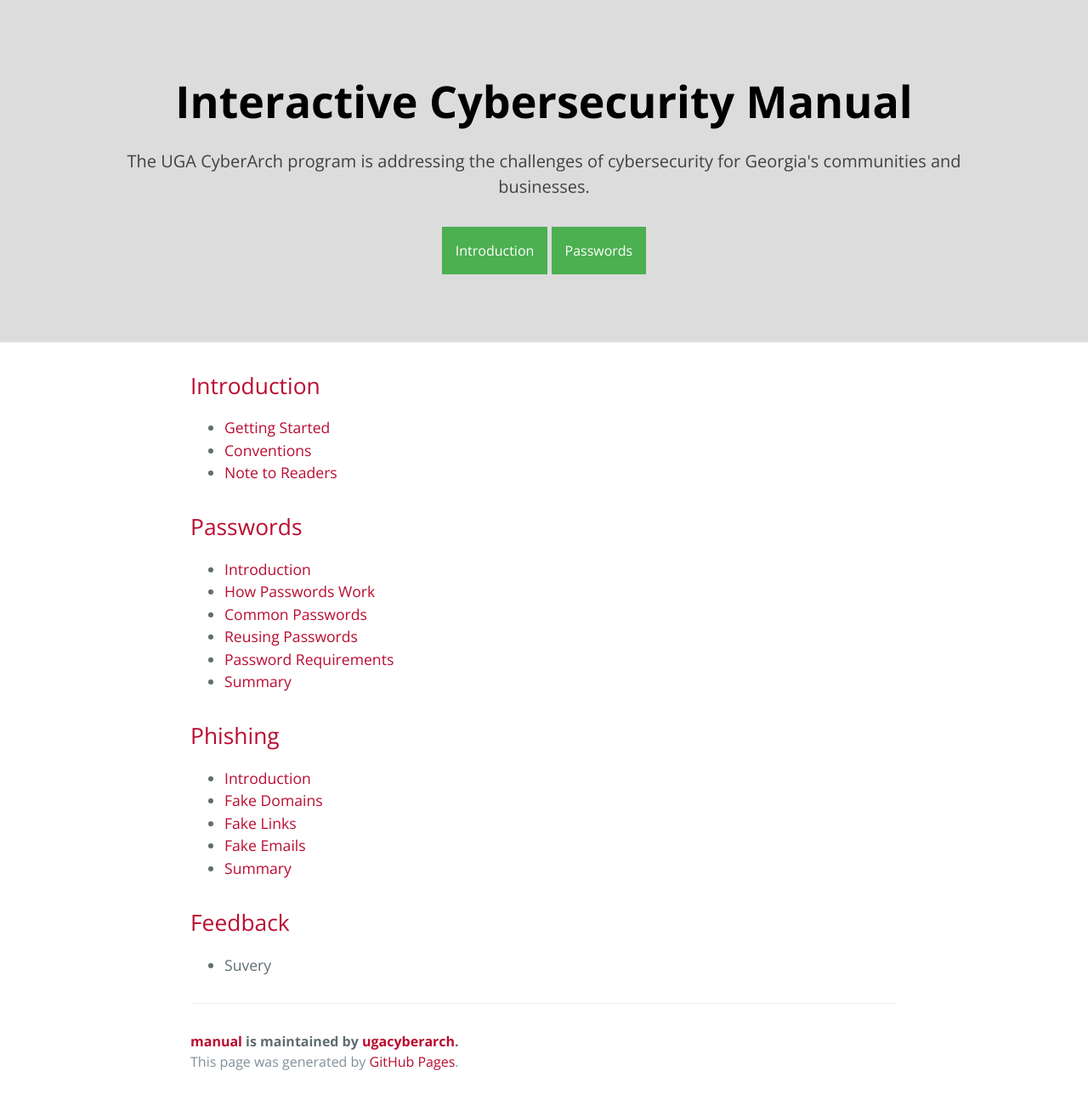
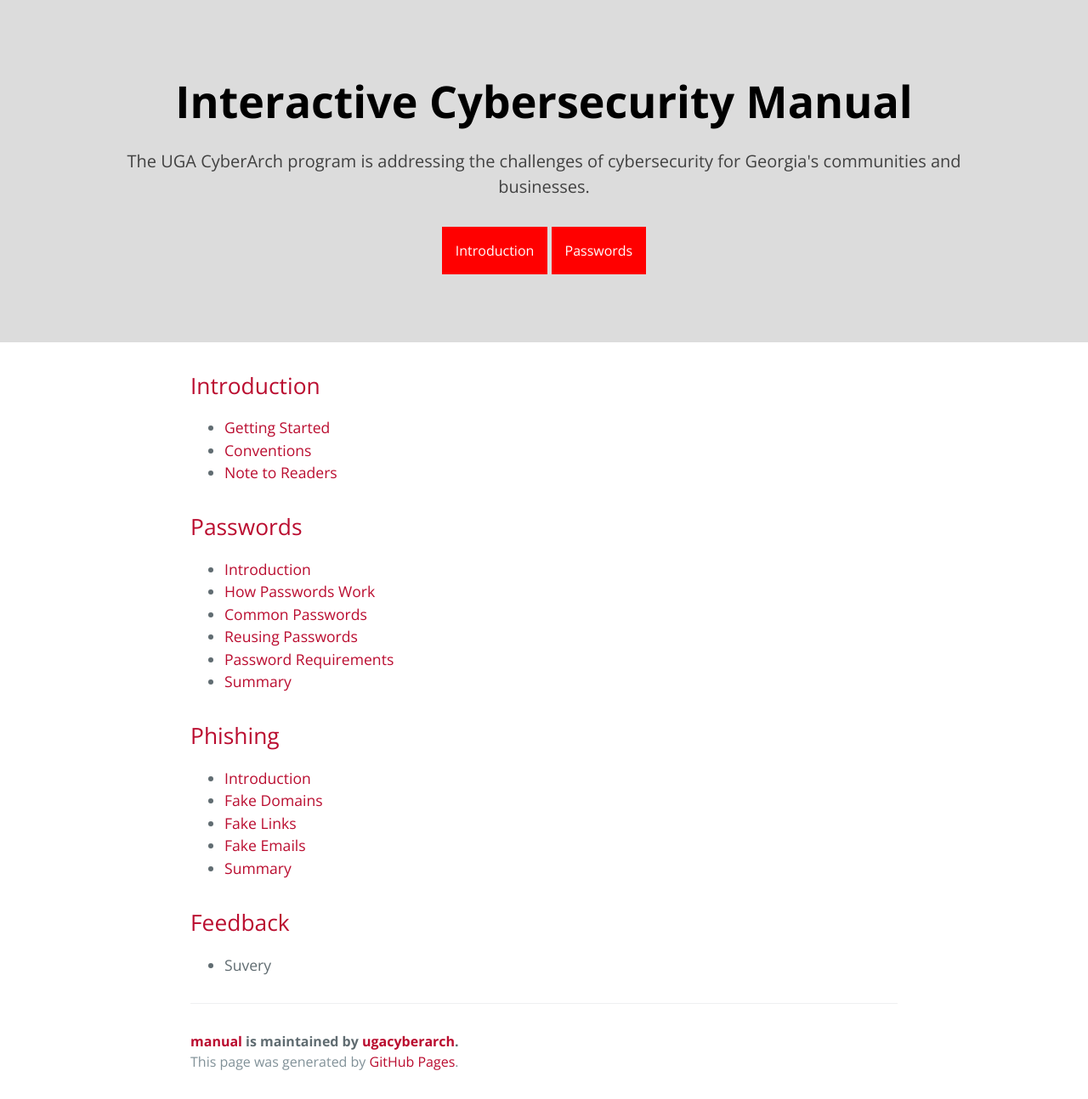
Before and after one commit to ugacyberarch/manual, a Jekyll site: the page built from index.md, in a window 1280 px wide. Shown: the whole page at 85% size. Built offline with Jekyll 4.4.1, drawn with Linux system fonts in a browser that asks for light colours.

Commit message:
Update default.html

```diff
--- a/_layouts/default.html
+++ b/_layouts/default.html
@@ -108,7 +108,7 @@
 <meta name="viewport" content="width=device-width, initial-scale=1">
 <style>
 .dropbtn {
-  background-color: #4CAF50;
+  background-color: red;
   color: white;
   padding: 16px;
   font-size: 16px;
```
